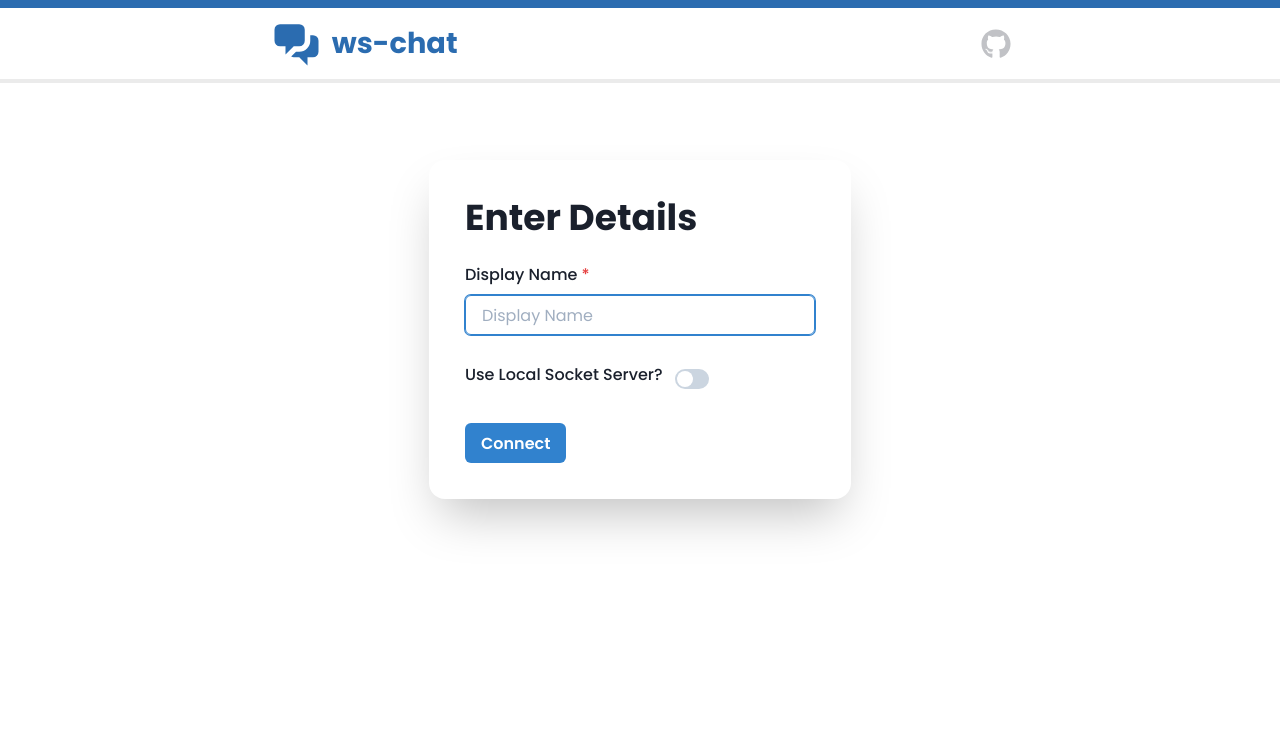
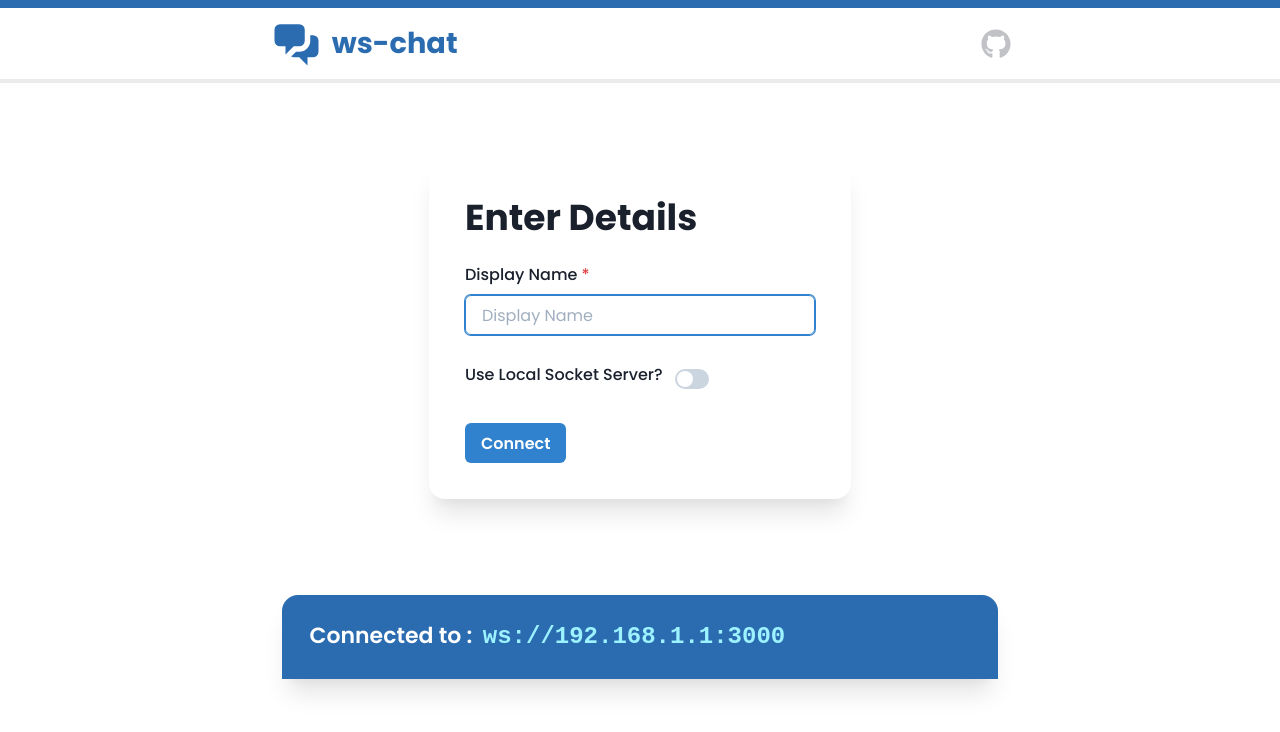
Before and after one commit to ShreeyansB/ws-react, a React (Create React App) app: page / in a window 1280 px wide. Shown: the top 732 px of the page. Built offline with nearby package versions, Linux system fonts and the light colour scheme.

Commit message:
:lipstick: Added modal logic and skeleton for chat

```diff
--- a/public/index.html
+++ b/public/index.html
@@ -15,29 +15,12 @@
       user's mobile device or desktop. See https://developers.google.com/web/fundamentals/web-app-manifest/
     -->
     <link rel="manifest" href="%PUBLIC_URL%/manifest.json" />
-    <!--
-      Notice the use of %PUBLIC_URL% in the tags above.
-      It will be replaced with the URL of the `public` folder during the build.
-      Only files inside the `public` folder can be referenced from the HTML.
-
-      Unlike "/favicon.ico" or "favicon.ico", "%PUBLIC_URL%/favicon.ico" will
-      work correctly both with client-side routing and a non-root public URL.
-      Learn how to configure a non-root public URL by running `npm run build`.
-    -->
     <title>React App</title>
   </head>
   <body>
     <noscript>You need to enable JavaScript to run this app.</noscript>
+    <div id="backdrop-root"></div>
+    <div id="modal-root"></div>
     <div id="root"></div>
-    <!--
-      This HTML file is a template.
-      If you open it directly in the browser, you will see an empty page.
-
-      You can add webfonts, meta tags, or analytics to this file.
-      The build step will place the bundled scripts into the <body> tag.
-
-      To begin the development, run `npm start` or `yarn start`.
-      To create a production bundle, use `npm run build` or `yarn build`.
-    -->
   </body>
 </html>
--- a/src/App.js
+++ b/src/App.js
@@ -6,8 +6,6 @@ import { useState } from "react";
 function App() {
   const [connState, setConnState] = useState({
     name: null,
-    ip: null,
-    port: null,
     isConnected: false,
     socket: null,
   });
@@ -15,10 +13,8 @@ function App() {
   return (
     <div className="App">
       <Header />
-      <ConnContext.Provider
-        value={{ state: connState, setState: setConnState }}
-      >
-        <MainSection />
+      <ConnContext.Provider value={connState}>
+        <MainSection setState={setConnState} />
       </ConnContext.Provider>
     </div>
   );
--- a/src/Colors.js
+++ b/src/Colors.js
@@ -1,6 +1,6 @@
 const colors = {
   primary: "#2b6cb0",
-  secondary: "#EF5050",
+  secondary: "#9cf2ff",
 };
 
 export default colors;
--- /dev/null
+++ b/src/components/Animations/FadeInAnim.js
@@ -0,0 +1,16 @@
+import React from "react";
+import classes from "./FadeInAnim.module.css";
+
+const FadeInAnim = (props) => {
+  const myStyle = {
+    animationDelay: `${props.index * 0.1 + props.delay}s`,
+  };
+
+  return (
+    <div className={classes.anim} style={{ ...props.style, ...myStyle }}>
+      {props.children}
+    </div>
+  );
+};
+
+export default FadeInAnim;
--- /dev/null
+++ b/src/components/Animations/FadeInAnim.module.css
@@ -0,0 +1,13 @@
+.anim {
+  animation: animation 0.2s cubic-bezier(0.5, 1, 0.89, 1) forwards;
+  opacity: 0;
+}
+
+@keyframes animation {
+  from {
+    opacity: 0;
+  }
+  to {
+    opacity: 1;
+  }
+}
--- /dev/null
+++ b/src/components/Chat.js
@@ -0,0 +1,43 @@
+import React, { useContext } from "react";
+import { Box, Text, Flex } from "@chakra-ui/react";
+import ConnContext from "./../store/conn-context";
+import FadeUpAnim from "./Animations/FadeUpAnim";
+import colors from "./../Colors";
+
+const Chat = (props) => {
+  const connCtx = useContext(ConnContext);
+
+  return (
+    !connCtx.isConnected && (
+      <FadeUpAnim delay={0.6}>
+        <Flex justify="center" direction="row" mb="6rem">
+          <Box borderRadius="2xl" shadow="xl" w="100%" maxW="57rem" grow={2}>
+            <Box borderTopRadius="1rem" bg={colors.primary} p={6}>
+              <Text
+                display="inline"
+                fontSize={22}
+                fontWeight={600}
+                color="white"
+                ps={1}
+              >
+                Connected to : &nbsp;
+              </Text>
+              <Text
+                display="inline"
+                fontSize={24}
+                fontWeight={600}
+                fontFamily="monospace"
+                color={colors.secondary}
+              >
+                {/* {connCtx.socket.url} */}
+                ws://192.168.1.1:3000
+              </Text>
+            </Box>
+          </Box>
+        </Flex>
+      </FadeUpAnim>
+    )
+  );
+};
+
+export default Chat;
--- a/src/components/Header.js
+++ b/src/components/Header.js
@@ -8,7 +8,7 @@ import FadeUpAnim from "./Animations/FadeUpAnim";
 
 function Header() {
   return (
-    <VStack spacing={0} position="fixed" top={0} left={0} width="100%">
+    <VStack spacing={0} position="fixed" top={0} left={0} width="100%" zIndex={2}>
       <Box h={2} w="100%" bg="blue.600" />
       <Flex
         py={2}
--- a/src/components/MainSection.js
+++ b/src/components/MainSection.js
@@ -12,10 +12,21 @@ import {
 } from "@chakra-ui/react";
 import FadeUpAnim from "./Animations/FadeUpAnim";
 import ConnContext from "./../store/conn-context";
+import ReactDOM from "react-dom";
+import Backdrop from "./UI/Backdrop";
+import Modal from "./UI/Modal";
+import Chat from "./Chat";
 
 const MainSection = (props) => {
   const [formSwitch, setformSwitch] = useState(false);
   const [btnIsLoading, setbtnIsLoading] = useState(false);
+  const [isError, setIsError] = useState({
+    open: false,
+    title: "null",
+    subtitle: "null",
+    action: "null",
+    onClick: () => {},
+  });
 
   const connCtx = useContext(ConnContext);
 
@@ -36,15 +47,48 @@ const MainSection = (props) => {
       socket.addEventListener("open", function (event) {
         console.log("Connected to Server.");
         setbtnIsLoading(false);
+        props.setState((prev) => {
+          return {
+            ...prev,
+            name: formData.name,
+            isConnected: true,
+            socket: socket,
+          };
+        });
       });
 
       socket.onerror = function (event) {
         console.log(event, "Failed to connect.");
         setbtnIsLoading(false);
+        setIsError({
+          open: true,
+          title: "Connection Error",
+          subtitle:
+            "Cannot connect to the specified WebSocket. Server may be down.",
+          action: "Return",
+          onClick: () => {
+            setIsError((prev) => {
+              return { ...prev, open: false };
+            });
+            window.location.reload();
+          },
+        });
       };
 
       socket.addEventListener("disconnect", function (event) {
         console.log(event, "Disconnected.");
+        setIsError({
+          open: true,
+          title: "Connection Error",
+          subtitle: "Disconnected from the WebSocket.",
+          action: "Return",
+          onClick: () => {
+            setIsError((prev) => {
+              return { ...prev, open: false };
+            });
+            window.location.reload();
+          },
+        });
       });
 
       socket.addEventListener("message", function (event) {
@@ -56,9 +100,9 @@ const MainSection = (props) => {
   };
 
   const returnForm = () => (
-    <Flex justify="center" direction="row">
+    <Flex justify="center" direction="row" mb="6rem">
       <FadeUpAnim index={1} delay={0.2}>
-        <Box borderRadius="2xl" shadow="2xl" p={9}>
+        <Box borderRadius="2xl" shadow="xl" p={9}>
           <Heading>Enter Details</Heading>
           <br />
           <form onSubmit={formHandler}>
@@ -127,7 +171,17 @@ const MainSection = (props) => {
 
   return (
     <Box px={{ base: 8, md: "22vw" }} mt="10rem" w="100%">
-      {returnForm()}
+      {!connCtx.isConnected && returnForm()}
+      <Chat />
+
+      {ReactDOM.createPortal(
+        <Backdrop isError={isError} />,
+        document.getElementById("backdrop-root")
+      )}
+      {ReactDOM.createPortal(
+        <Modal isError={isError} />,
+        document.getElementById("backdrop-root")
+      )}
     </Box>
   );
 };
--- /dev/null
+++ b/src/components/UI/Backdrop.js
@@ -0,0 +1,23 @@
+import { Box } from "@chakra-ui/react";
+import React from "react";
+import FadeInAnim from "../Animations/FadeInAnim";
+
+const Backdrop = (props) => {
+  return (
+    props.isError.open && (
+      <FadeInAnim style={{position: "fixed", zIndex: 3}}>
+        <Box
+          position="fixed"
+          bg="blackAlpha.700"
+          w="100%"
+          h="100%"
+          top={0}
+          left={0}
+          zIndex={3}
+        ></Box>
+      </FadeInAnim>
+    )
+  );
+};
+
+export default Backdrop;
--- /dev/null
+++ b/src/components/UI/Modal.js
@@ -0,0 +1,46 @@
+import React from "react";
+import { Box, Text, Button, VStack } from "@chakra-ui/react";
+import FadeInAnim from "../Animations/FadeInAnim";
+
+const Modal = (props) => {
+  return (
+    props.isError.open && (
+      <FadeInAnim style={{position: "fixed", zIndex: 4}}>
+        <Box
+          position="fixed"
+          w={{ base: "80%", md: "30rem" }}
+          top="40vh"
+          left="50%"
+          ml={{ base: "-40%", md: "-15rem" }}
+          zIndex={4}
+          shadow="xl"
+          borderRadius="2xl"
+          overflowY="auto"
+          bg="white"
+          p={7}
+        >
+          <VStack spacing={3} align="start">
+            <Text fontSize={30} fontWeight={700}>
+              {props.isError.title}
+            </Text>
+            <Text fontSize={17} fontWeight={500}>
+              {props.isError.subtitle}
+            </Text>
+            <br />
+            br
+            <Button
+              colorScheme="red"
+              onClick={props.isError.onClick}
+              alignSelf="end"
+              _focus={{ outline: "none" }}
+            >
+              {props.isError.action}
+            </Button>
+          </VStack>
+        </Box>
+      </FadeInAnim>
+    )
+  );
+};
+
+export default Modal;
--- a/src/store/conn-context.js
+++ b/src/store/conn-context.js
@@ -2,8 +2,6 @@ import React from "react";
 
 const ConnContext = React.createContext({
   name: null,
-  ip: null,
-  port: null,
   isConnected: false,
   socket: null,
 });
```
